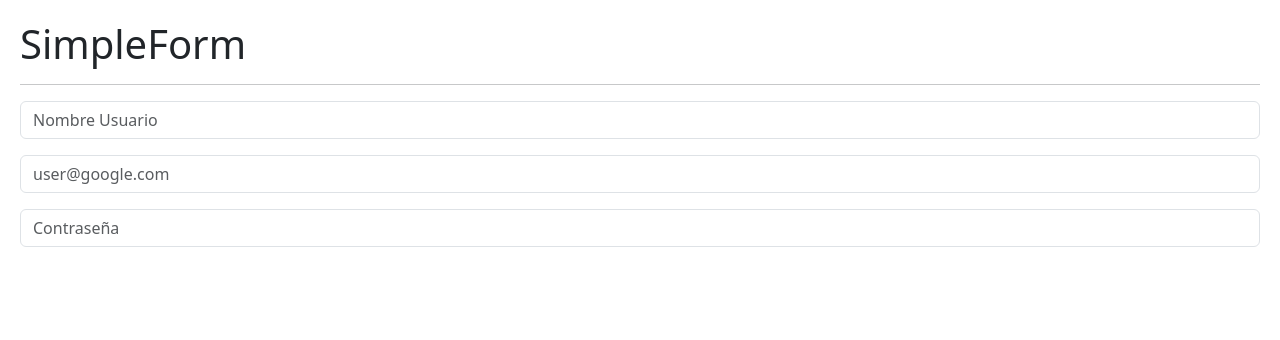
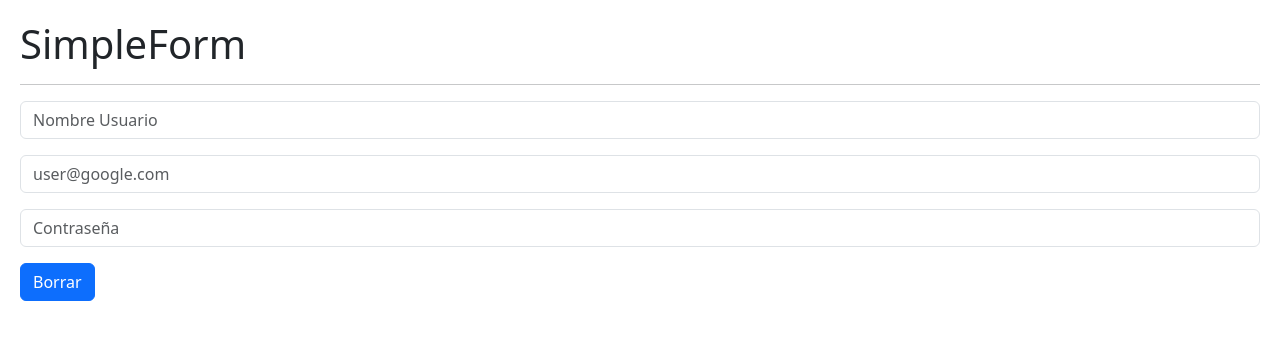
Before and after one commit to dgutierrez21/React-De-cero-a-experto-Hooks-y-MERN-, a React (Vite) app in the folder 05-hooks-app/: page / in a window 1280 px wide. Shown: the top 340 px of the page. Built offline with nearby package versions, Linux system fonts and the light colour scheme.

Commit message:
Tarea - Implementar funcionalidad de Reset

```diff
--- a/05-hooks-app/src/02-useEffect/SimpleFormWithCustomHook.jsx
+++ b/05-hooks-app/src/02-useEffect/SimpleFormWithCustomHook.jsx
@@ -3,7 +3,7 @@ import { useState } from "react";
 import { useForm } from "../hooks/useForm";
 
 export const FormWithCustomHook = () => {
-  const { formState, onInputChange } = useForm({
+  const { formState, onInputChange, onResetForm } = useForm({
     nombreUsuario: "",
     email: "",
     password: "",
@@ -54,6 +54,10 @@ export const FormWithCustomHook = () => {
         value={password}
         onChange={onInputChange}
       />
+
+      <button className="btn btn-primary mt-3" onClick={onResetForm}>
+        Borrar
+      </button>
     </>
   );
 };
--- a/05-hooks-app/src/hooks/useForm.js
+++ b/05-hooks-app/src/hooks/useForm.js
@@ -12,8 +12,13 @@ export const useForm = (formInicial = {}) => {
     });
   };
 
+  const onResetForm = () => {
+    setFormState(formInicial);
+  };
+
   return {
     formState,
     onInputChange,
+    onResetForm,
   };
 };
```
